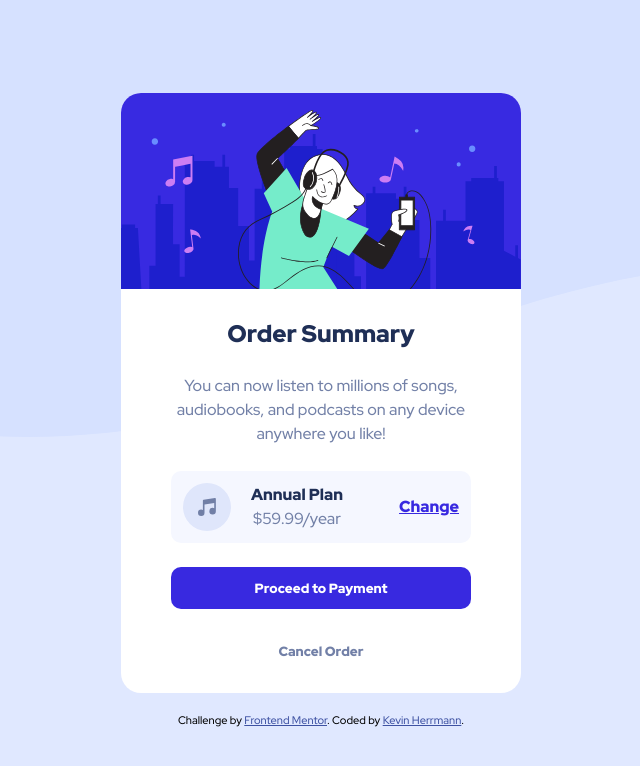
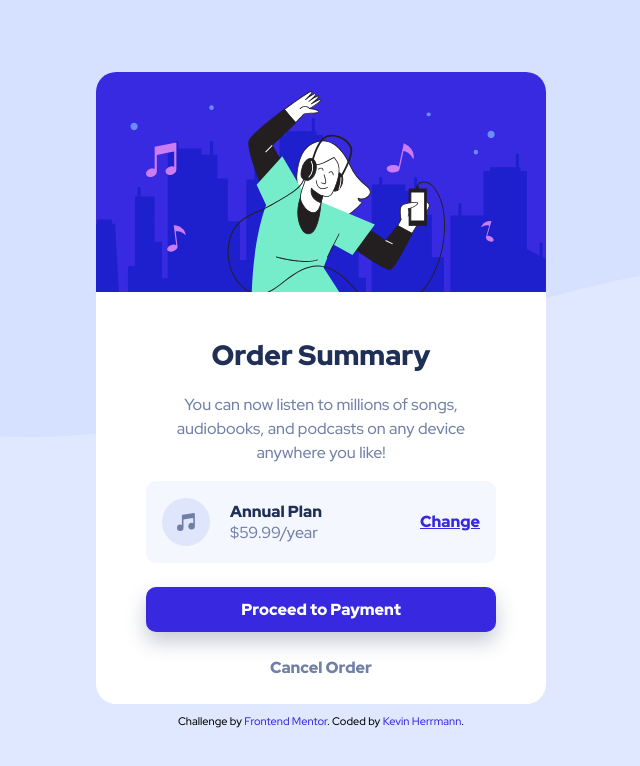
Before and after one commit to kevinx9000/order-summary-component, a plain HTML site: page index.html in a window 1280 px wide. Shown: the whole page, without its empty margins (319-959 px from the left). Drawn offline with Linux system fonts and the light colour scheme.

Commit message:
Add files via upload
revised and refactored

```diff
--- a/index.css
+++ b/index.css
@@ -1,6 +1,5 @@
-/* GOOGLE FONT IMPORT */
-@import url('https://fonts.googleapis.com/css2?family=Red+Hat+Display:wght@500;700;900&display=swap');
-
+/***** MOBILE-FIRST WORKFLOW *****/
+/* variables and colors */
 :root {
     --pale-blue: hsl(225, 100%, 94%);
     --bright-blue: hsl(245, 75%, 52%);
@@ -11,79 +10,73 @@
 }
 
 /* RESET BROWSER STYLES */
-* {
+html,
+body {
     margin: 0;
     padding: 0;
-    box-sizing: border-box;
 }
 
-/* MAIN CONTENT */
+/* LAYOUT */
 body {
-    font-family: "Red Hat Display", sans-serif;
-    font-size: 16px;
+    background-color: var(--pale-blue);
     background-image: url(images/pattern-background-mobile.svg);
     background-repeat: repeat-x;
-    background-color: var(--pale-blue);
-    height: 100vh;
-    display: flex;
-    flex-direction: column;
-    justify-content: center;
-    align-items: center;
+    font-family: "Red Hat Display", sans-serif;
+    min-height: 100dvh;
+    display: grid;
+    place-content: center;
+    place-items: center;
 }
 
+main {
+    width: 90%;
+}
+
+/* CARD */
 .card {
-    width: 85%;
-    max-width: 375px;
-    min-height: 550px;
+    max-width: 450px;
     border-radius: 20px;
     overflow: hidden;
     background-color: white;
-    display: flex;
-    flex-direction: column;
 }
 
 #hero-image {
     width: 100%;
+    display: block;
 }
 
-.card-bottom {
-    flex-grow: 2;
-    width: 100%;
+/* TEXT CONTENT */
+.card-info {
+    color: var(--desaturated-blue);
+    text-align: center;
+    padding: 24px;
+    box-sizing: border-box;
 }
 
-.card-info {
-    width: 85%;
-    height: 100%;
-    margin: 0 auto;
-    display: flex;
-    flex-direction: column;
-    justify-content: space-evenly;
-    align-items: center;
-    color: var(--desaturated-blue);
-}
-
-.card-info h1 {
+.heading {
     font-size: 1.5rem;
     font-weight: 900;
     color: var(--dark-blue);
 }
 
-.card-info p {
-    text-align: center;
+.desc {
     line-height: 1.5;
+    padding: 0 12px;
 }
 
 .price-container {
-    width: 100%;
     display: flex;
+    justify-content: space-around;
     align-items: center;
     gap: 20px;
     border-radius: 10px;
-    padding: 12px 12px;
+    margin: 12px 0;
+    padding: 4px 16px;
     background-color: var(--very-pale-blue);
+    text-align: left;
 }
 
-.price-container span.bold {
+.bold {
     font-weight: 900;
     color: var(--dark-blue)
 }
@@ -94,60 +87,78 @@ body {
     margin-left: auto;
 }
 
-.btn-1 {
+.price-container a:hover {
+    text-decoration: none;
+    opacity: 0.8;
+    user-select: none;
+}
+
+/* BUTTONS */
+.pay-btn {
+    display: block;
     width: 100%;
     padding: 12px 16px;
     background-color: var(--bright-blue);
     color: white;
     font-weight: 900;
     border-radius: 10px;
-    font-family: "Red Hat Display", sans-serif;
+    font-family: inherit;
     border: none;
+    margin: 24px 0;
+    font-size: 1rem;
+    box-shadow: 0 10px 20px 0 hsla(223, 47%, 23%, 25%);
 }
 
-.btn-1:hover {
+.pay-btn:hover {
+    cursor: pointer;
+    opacity: 0.8;
+}
+
+.cancel-btn {
+    background: none;
+    font-weight: 900;
+    color: var(--desaturated-blue);
+    border: none;
+    font-family: inherit;
+    font-size: 1rem;
+}
+
+.cancel-btn:hover {
+    color: var(--dark-blue);
     cursor: pointer;
 }
 
-.btn-2 {
-    background: none;
-    padding: 8px 16px;
-    font-weight: 900;
-    color: var(--desaturated-blue);
-    border: none;
-    font-family: "Red Hat Display", sans-serif;
-}
-
-.btn-2:hover {
-    cursor: pointer;
-}
-
-/* ATTRIBUTION */
+/***** ATTRIBUTION *****/
 .attribution {
-    font-size: 11px;
+    font-size: 0.6875rem;
     text-align: center;
-    position: relative;
-    top: 20px;
+    margin-top: 10px;
 }
 
 .attribution a {
-    color: hsl(228, 45%, 44%);
+    color: var(--bright-blue);
+    text-decoration: none;
 }
 
-/* RESPONSIVE SIZES - LARGER THAN SMARTPHONE */
-@media only screen and (min-width: 376px) {
+/***** RESPONSIVE LAYOUT *****/
+@media only screen and (min-width: 768px) {
     body {
+        background-color: var(--pale-blue);
         background-image: url(images/pattern-background-desktop.svg);
         background-repeat: repeat-x;
-        background-color: var(--pale-blue);
     }
 
-    .card {
-        max-width: 400px;
-        height: 600px;
+    main {
+        width: 100%;
+        max-width: 450px;
+        max-height: 700px;
     }
 
     .card-info {
-        width: 75%;
+        padding: 25px 50px;
+    }
+
+    .heading {
+        font-size: 1.75rem;
     }
 }
--- a/index.html
+++ b/index.html
@@ -5,32 +5,34 @@
   <meta charset="UTF-8">
   <meta name="viewport" content="width=device-width, initial-scale=1.0">
   <link rel="icon" type="image/png" sizes="32x32" href="./images/favicon-32x32.png">
+  <!-- google fonts -->
+  <link rel="preconnect" href="https://fonts.googleapis.com">
+  <link rel="preconnect" href="https://fonts.gstatic.com" crossorigin>
+  <link href="https://fonts.googleapis.com/css2?family=Red+Hat+Display:wght@500;700;900&display=swap" rel="stylesheet">
+  <!-- css -->
   <link rel="stylesheet" href="index.css">
-  <title>Frontend Mentor | Order summary card</title>
+  <title>Order summary card | Frontend Mentor</title>
 </head>
 
 <body>
-  <main class="card">
-    <div class="card-top">
+  <main>
+    <div class="card">
       <img id="hero-image" src="images/illustration-hero.svg" alt="person dancing to music">
-    </div>
-    <div class="card-bottom">
       <div class="card-info">
-        <h1>Order Summary</h1>
-        <p>You can now listen to millions of songs, audiobooks, and podcasts on any device anywhere you like!</p>
+        <h1 class="heading">Order Summary</h1>
+        <p class="desc">You can now listen to millions of songs, audiobooks, and podcasts on any device anywhere you
+          like!</p>
         <div class="price-container">
-          <img src="images/icon-music.svg" alt="icon music" id="icon-music">
+          <img src="images/icon-music.svg" alt="" id="icon-music">
           <p><span class="bold">Annual Plan</span><br><span>$59.99/year</span></p><a href="#">Change</a>
         </div>
-        <button class="btn-1">Proceed to Payment</button>
-        <button class="btn-2">Cancel Order</button>
+        <button class="pay-btn">Proceed to Payment</button>
+        <button class="cancel-btn">Cancel Order</button>
       </div>
     </div>
+    <div class="attribution">Challenge by <a href="https://www.frontendmentor.io?ref=challenge" target="_blank">Frontend
+        Mentor</a>. Coded by <a href="https://www.frontendmentor.io/profile/kevinx9000">Kevin Herrmann</a>. </div>
   </main>
-  <footer>
-  <div class="attribution">Challenge by <a href="https://www.frontendmentor.io?ref=challenge" target="_blank">Frontend
-      Mentor</a>. Coded by <a href="https://www.frontendmentor.io/profile/kevinx9000">Kevin Herrmann</a>. </div>
-  </footer>
 </body>
 
 </html>
```
Also changed, not shown: my-screenshots/my-desktop-screenshot-1440.png (added), my-screenshots/my-mobile-screenshot-375.png (added), 1 other file.
